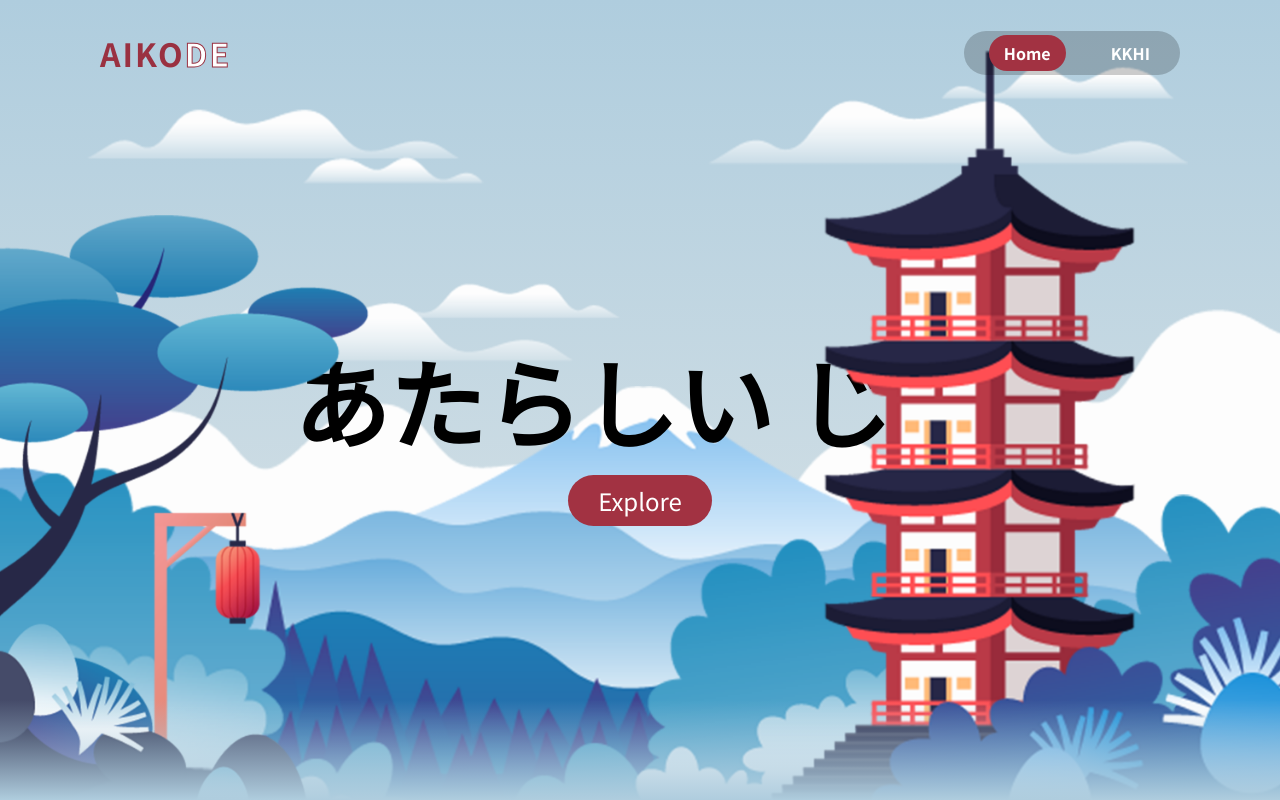
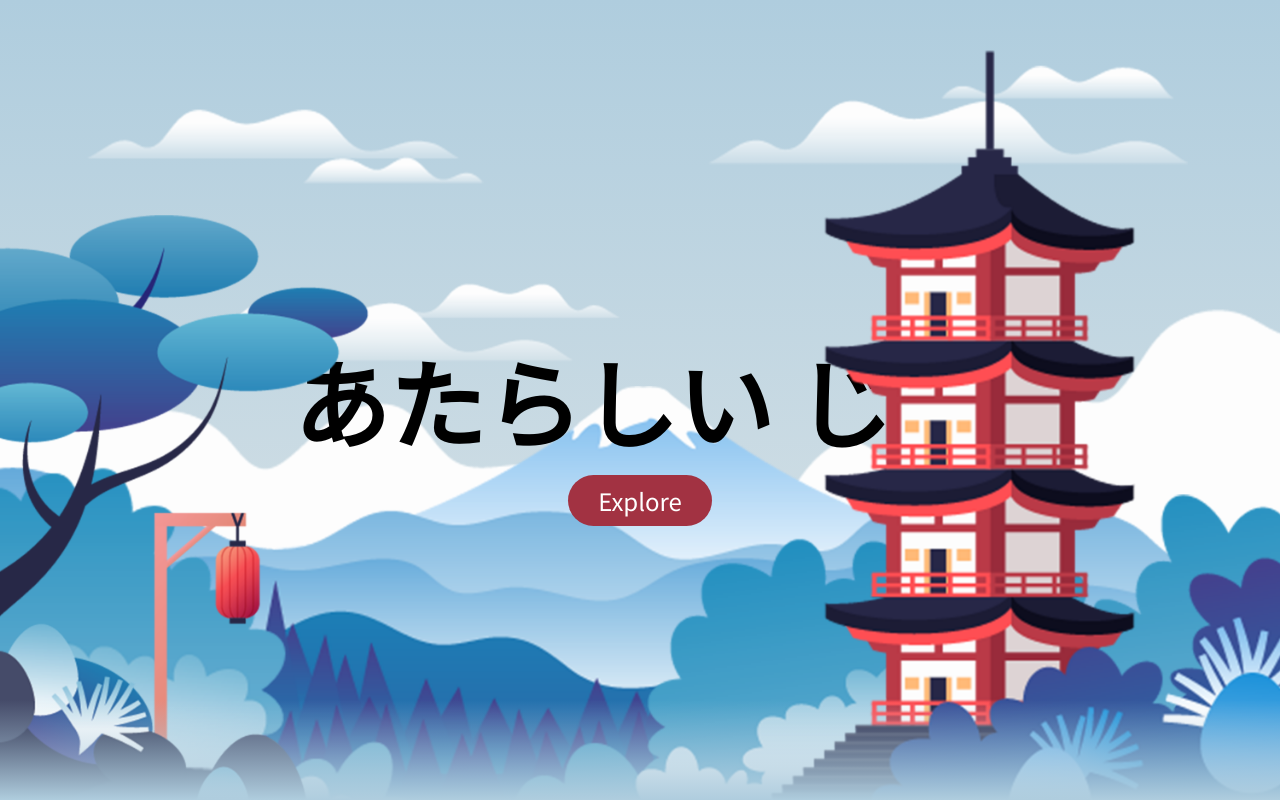
Before and after one commit to Aikode404/Aikode404.github.io, a plain HTML site: page index.html in a window 1280 px wide. Shown: the top 800 px of the page. Drawn offline with Linux system fonts and the light colour scheme.

Commit message:
change page

```diff
--- a/index.html
+++ b/index.html
@@ -75,13 +75,7 @@
 </head>
 
 <body>
-    <header>
-        <a href="#" class="logo">AIKO<span>DE</span></a>
-        <ul>
-            <li><a href="#" class="active">Home</a></li>
-            <li><a href="#section">KKHI</a></li>
-        </ul>
-    </header>
+
 
     <section>
         <img src="src/img/bigCloud.png" id="bigCloud">
```
